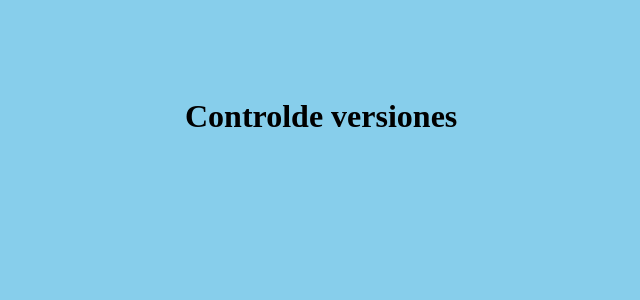
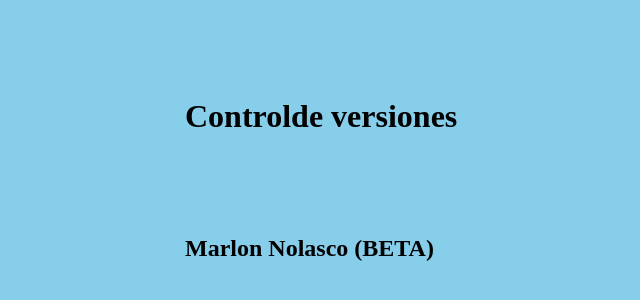
Before and after one commit to PerezLuisAlberto/TP_SO_I4_Equipo_9, a plain HTML site: page index.html in a window 1280 px wide. Shown: the part 102-402 px from the top of the page, without its empty margins (115-755 px from the left). Drawn offline with Linux system fonts and the light colour scheme.

Commit message:
Beta: Agregado H2 con mi nombre y favicon

```diff
--- a/index.html
+++ b/index.html
@@ -8,5 +8,6 @@
 </head>
 <body>
 <h1>Controlde versiones</h1>
+<h2>Marlon Nolasco (BETA)</h2>
 </body>
 </html>
```
Also changed, not shown: favicon.ico (added).
